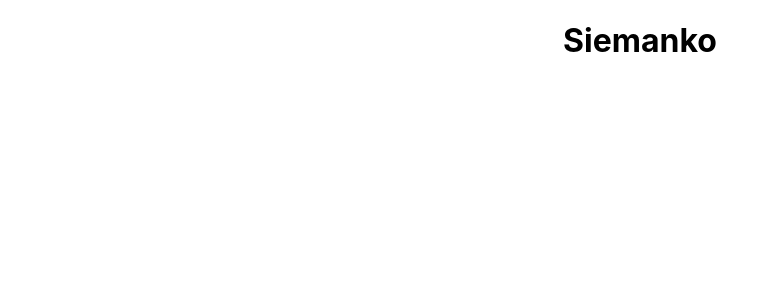
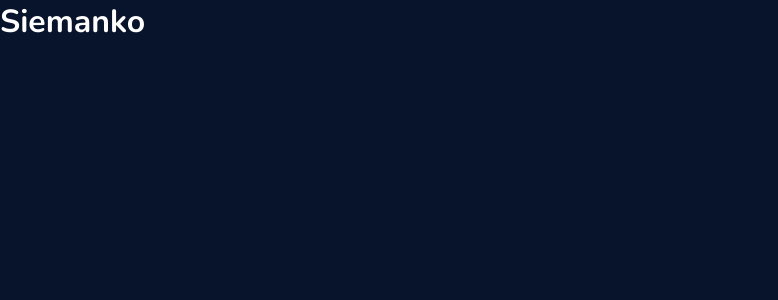
Before and after one commit to pbl-js/portfolio, a React (Create React App) app: page / in a window 1280 px wide. Shown: the top 300 px of the page, without its empty margins (0-778 px from the left). Built offline with nearby package versions, Linux system fonts and the light colour scheme.

Commit message:
Add styled-components
Add themeProvider, globalStyles and mainTheme

```diff
--- a/package.json
+++ b/package.json
@@ -6,10 +6,10 @@
     "@testing-library/jest-dom": "^4.2.4",
     "@testing-library/react": "^9.5.0",
     "@testing-library/user-event": "^7.2.1",
-    "node-sass": "^4.13.1",
     "react": "^16.13.0",
     "react-dom": "^16.13.0",
-    "react-scripts": "3.4.0"
+    "react-scripts": "3.4.0",
+    "styled-components": "^5.0.1"
   },
   "scripts": {
     "start": "react-scripts start",
--- a/src/App.js
+++ b/src/App.js
@@ -1,11 +1,18 @@
 import React from "react";
-import "./App.scss";
+import GlobalStyle from "./theme/GlobalStyle";
+import { ThemeProvider } from "styled-components";
+import { theme } from "./theme/mainTheme";
 
 function App() {
   return (
-    <div className="App">
-      <h1>Siemanko</h1>
-    </div>
+    <>
+      <GlobalStyle />
+      <ThemeProvider theme={theme}>
+        <div className="App">
+          <h1>Siemanko</h1>
+        </div>
+      </ThemeProvider>
+    </>
   );
 }
 
--- a/src/App.scss
+++ /dev/null
@@ -1,38 +0,0 @@
-.App {
-  text-align: center;
-}
-
-.App-logo {
-  height: 40vmin;
-  pointer-events: none;
-}
-
-@media (prefers-reduced-motion: no-preference) {
-  .App-logo {
-    animation: App-logo-spin infinite 20s linear;
-  }
-}
-
-.App-header {
-  background-color: #282c34;
-  min-height: 100vh;
-  display: flex;
-  flex-direction: column;
-  align-items: center;
-  justify-content: center;
-  font-size: calc(10px + 2vmin);
-  color: white;
-}
-
-.App-link {
-  color: #61dafb;
-}
-
-@keyframes App-logo-spin {
-  from {
-    transform: rotate(0deg);
-  }
-  to {
-    transform: rotate(360deg);
-  }
-}
--- a/src/index.js
+++ b/src/index.js
@@ -1,6 +1,5 @@
 import React from "react";
 import ReactDOM from "react-dom";
-import "./index.scss";
 import App from "./App";
 import * as serviceWorker from "./serviceWorker";
 
--- a/src/index.scss
+++ /dev/null
@@ -1,13 +0,0 @@
-body {
-  margin: 0;
-  font-family: -apple-system, BlinkMacSystemFont, 'Segoe UI', 'Roboto', 'Oxygen',
-    'Ubuntu', 'Cantarell', 'Fira Sans', 'Droid Sans', 'Helvetica Neue',
-    sans-serif;
-  -webkit-font-smoothing: antialiased;
-  -moz-osx-font-smoothing: grayscale;
-}
-
-code {
-  font-family: source-code-pro, Menlo, Monaco, Consolas, 'Courier New',
-    monospace;
-}
--- /dev/null
+++ b/src/theme/GlobalStyle.js
@@ -0,0 +1,25 @@
+import { createGlobalStyle } from "styled-components";
+
+const GlobalStyle = createGlobalStyle`
+    @import url('https://fonts.googleapis.com/css?family=Nunito:300,400,600,700,900&display=swap&subset=latin-ext');
+
+    *, *::before, *::after {
+        box-sizing: border-box;
+        margin: 0;
+        padding: 0;
+    }
+    html {
+        font-size: 62.5%;
+        /* Dzięki temu 1rem = 10px */
+        scroll-behavior: smooth;
+    }
+    body {
+        font-family: 'Nunito', sans-serif;
+        font-size: 1.6rem;
+        background-color: #07142C;
+        color: white;
+        /* Ale nadal bazową wielkością fontu jest 16px */
+    }
+`;
+
+export default GlobalStyle;
--- /dev/null
+++ b/src/theme/mainTheme.js
@@ -0,0 +1,25 @@
+export const theme = {
+  color: {
+    orange: "#EBB740",
+    navyBlue: "#07142C",
+    greyPrimary: "#1A2435",
+    greySecondary: "#363F4E",
+    greyTertiary: "#A4AFC3"
+    // primary, secondary, tertiary, quaternary, quinary
+  },
+  fontWeight: {
+    light: 300,
+    regular: 400,
+    semiBold: 600,
+    bold: 700,
+    black: 900
+  },
+  fontSize: {
+    xxs: "1rem",
+    xs: "1.4rem",
+    s: "1.8rem", // button Paragraph InfoBox
+    m: "2rem", // Header
+    l: "2.4rem", // BigParagraph
+    xl: "3.0rem" //BigHeader
+  }
+};
```
Also changed, not shown: src/theme/BreakPoints.js (added, +19 -0 lines), 1 other file (tests, documents, lock files or other folders).
